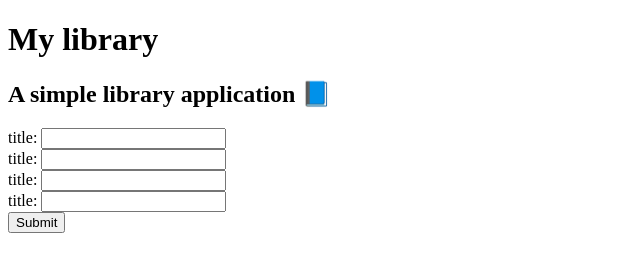
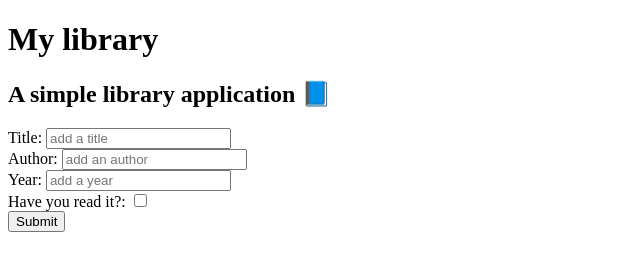
Before and after one commit to krs00/TOP-Library, a website built with Vite: page index.html in a window 1280 px wide. Shown: the whole page, without its empty margins (0-640 px from the left). Built offline with nearby package versions, Linux system fonts and the light colour scheme.

Commit message:
update form

```diff
--- a/index.html
+++ b/index.html
@@ -12,31 +12,29 @@
     <h2>A simple library application 📘</h2>
 
     <form>
-
       <div>
-        <label for="">title:</label>
-        <input id="" type="text" placeholder="">
+        <label for="">Title:</label>
+        <input id="" type="text" placeholder="add a title" required>
       </div>
 
       <div>
-        <label for="">title:</label>
-        <input id="" type="text" placeholder="">
+        <label for="">Author:</label>
+        <input id="" type="text" placeholder="add an author" required>
       </div>
 
       <div>
-        <label for="">title:</label>
-        <input id="" type="text" placeholder="">
+        <label for="">Year:</label>
+        <input id="" type="text" placeholder="add a year" required>
       </div>
 
       <div>
-        <label for="">title:</label>
-        <input id="" type="text" placeholder="">
+        <label for="">Have you read it?:</label>
+        <input id="" type="checkbox" placeholder="">
       </div>
 
       <div>
         <input type="submit">
       </div>
-
     </form>
 
   </body>
```
